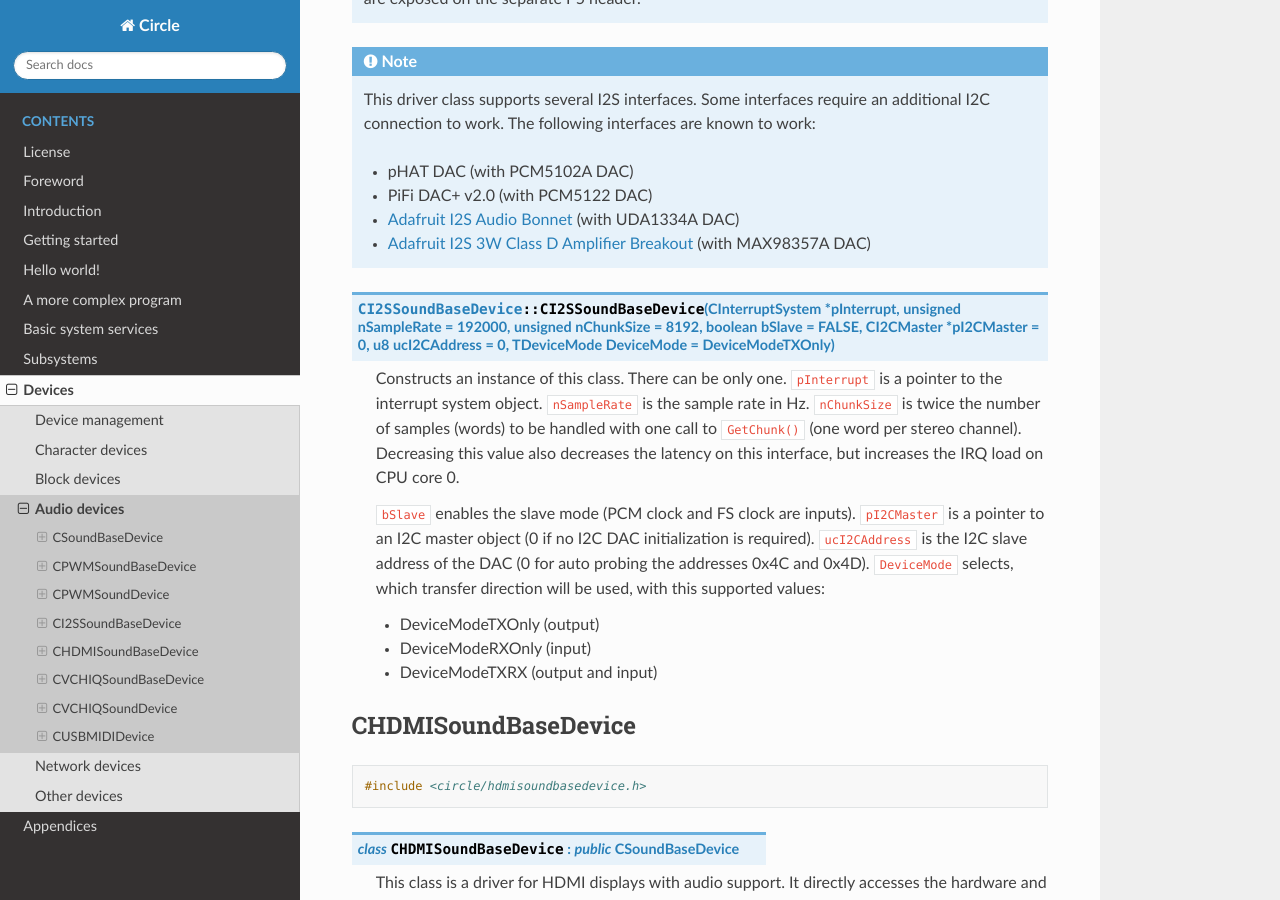
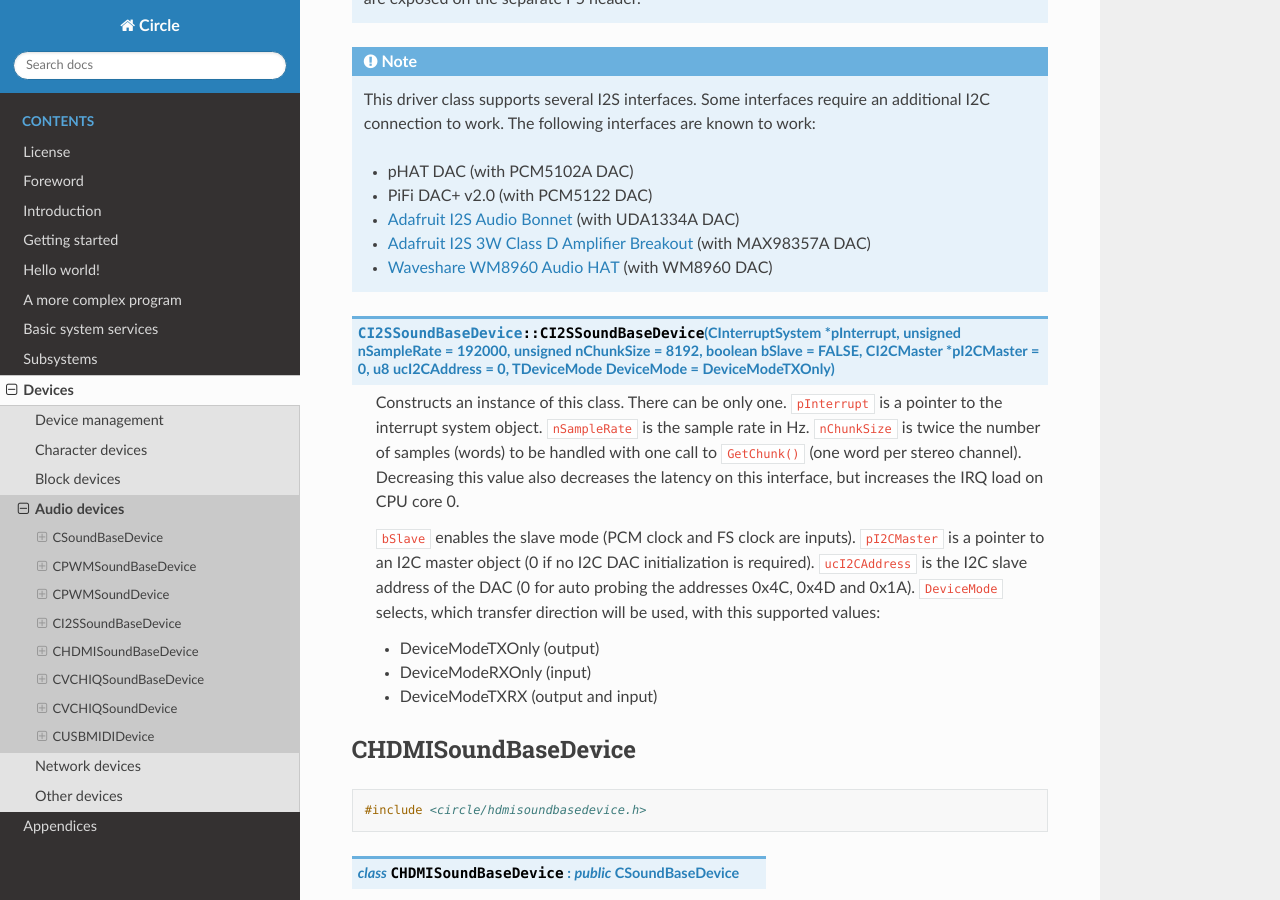
Before and after one commit to rsta2/circle-docs, a Sphinx documentation site: the page built from docs/devices/audio-devices.rst, in a window 1280 px wide and 900 px high, scrolled down 7296 px. Built offline with Sphinx 7.4.7 and the Read the Docs theme 2.0.0, drawn with Linux system fonts in a browser that asks for light colours.

Commit message:
devices/audio-devices: Add WM8960 DAC support

```diff
--- a/docs/devices/audio-devices.rst
+++ b/docs/devices/audio-devices.rst
@@ -254,12 +254,13 @@ CI2SSoundBaseDevice
 	* PiFi DAC+ v2.0 (with PCM5122 DAC)
 	* `Adafruit I2S Audio Bonnet <https://www.adafruit.com/product/4037>`_ (with UDA1334A DAC)
 	* `Adafruit I2S 3W Class D Amplifier Breakout <https://www.adafruit.com/product/3006>`_ (with MAX98357A DAC)
+	* `Waveshare WM8960 Audio HAT <https://www.waveshare.com/wm8960-audio-hat.htm>`_ (with WM8960 DAC)
 
 .. cpp:function:: CI2SSoundBaseDevice::CI2SSoundBaseDevice (CInterruptSystem *pInterrupt, unsigned nSampleRate = 192000, unsigned nChunkSize = 8192, boolean bSlave = FALSE, CI2CMaster *pI2CMaster = 0, u8 ucI2CAddress = 0, TDeviceMode DeviceMode  = DeviceModeTXOnly)
 
 	Constructs an instance of this class. There can be only one. ``pInterrupt`` is  a pointer to the interrupt system object. ``nSampleRate`` is the sample rate in Hz. ``nChunkSize`` is twice the number of samples (words) to be handled with one call to ``GetChunk()`` (one word per stereo channel). Decreasing this value also decreases the latency on this interface, but increases the IRQ load on CPU core 0.
 
-	``bSlave`` enables the slave mode (PCM clock and FS clock are inputs). ``pI2CMaster`` is a pointer to an I2C master object (0 if no I2C DAC initialization is required). ``ucI2CAddress`` is the I2C slave address of the DAC (0 for auto probing the addresses 0x4C and 0x4D). ``DeviceMode`` selects, which transfer direction will be used, with this supported values:
+	``bSlave`` enables the slave mode (PCM clock and FS clock are inputs). ``pI2CMaster`` is a pointer to an I2C master object (0 if no I2C DAC initialization is required). ``ucI2CAddress`` is the I2C slave address of the DAC (0 for auto probing the addresses 0x4C, 0x4D and 0x1A). ``DeviceMode`` selects, which transfer direction will be used, with this supported values:
 
 	* DeviceModeTXOnly (output)
 	* DeviceModeRXOnly (input)
```
